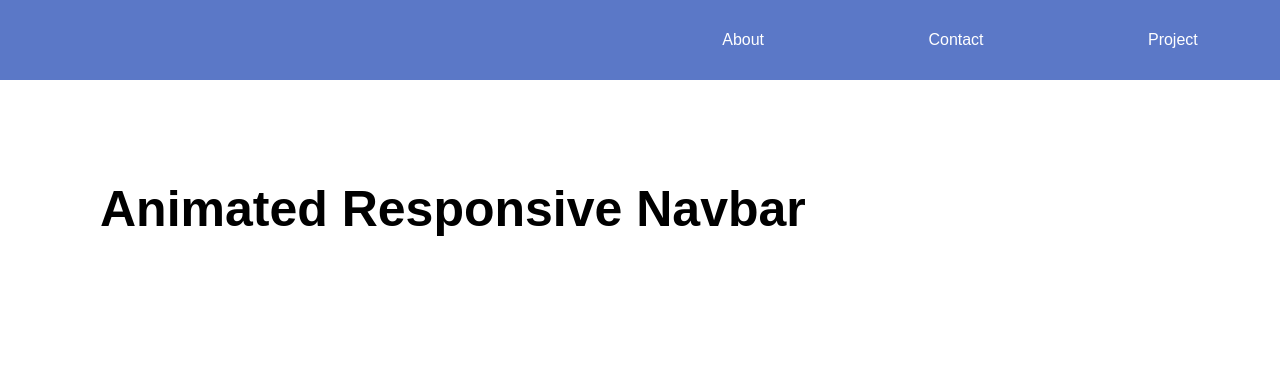
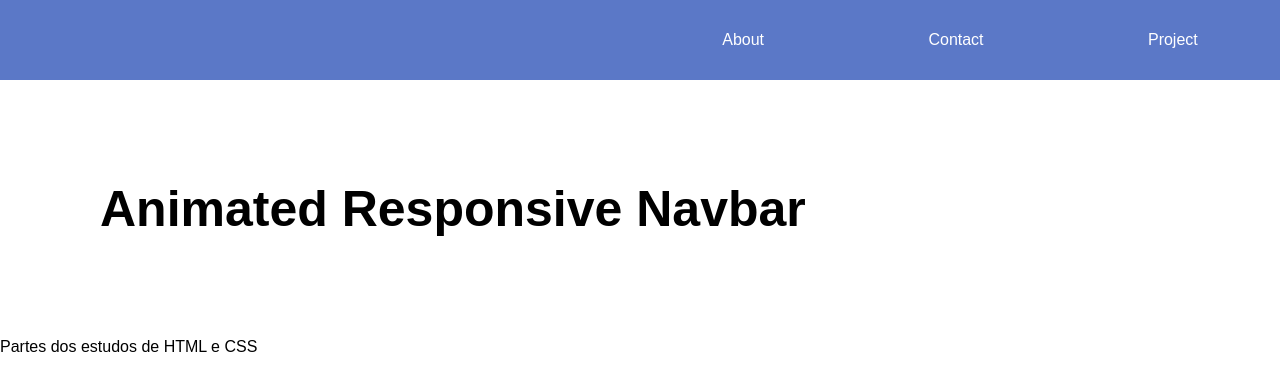
Before and after one commit to TSCTiago/Navbar_model, a plain HTML site: page NavBar/index.html in a window 1280 px wide. Drawn offline with Linux system fonts and the light colour scheme.

Commit message:
Update index.html

```diff
--- a/NavBar/index.html
+++ b/NavBar/index.html
@@ -24,7 +24,9 @@
     <section>
         <h1>
             Animated Responsive Navbar
+
         </h1>
+        <p>Partes dos estudos de HTML e CSS</p>
     </section>
     <script src="app.js"></script>
 </body>
```
